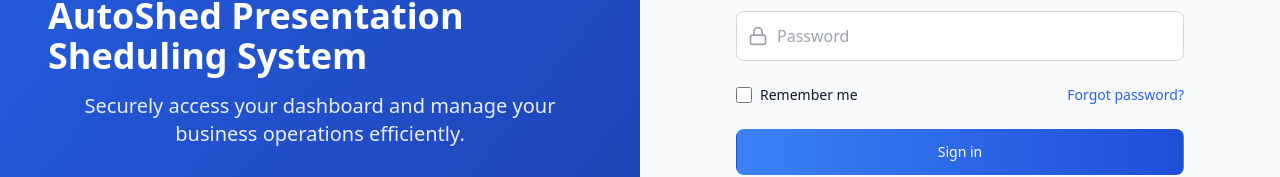
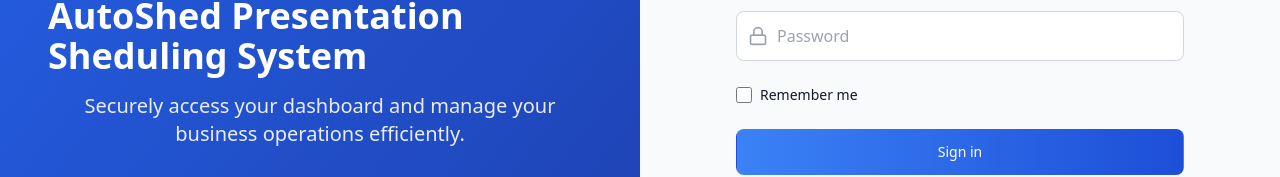
Before and after one commit to Kavindu-18/AutoShed, a React (Vite) app in the folder frontend/: page /login in a window 1280 px wide. Shown: the part 408-585 px from the top of the page. Built offline with nearby package versions, Linux system fonts and the light colour scheme.

Commit message:
login examiner

```diff
--- a/frontend/src/pages/Loginpage.jsx
+++ b/frontend/src/pages/Loginpage.jsx
@@ -110,11 +110,7 @@
                 </label>
               </div>
 
-              <div className="text-sm">
-                <a href="#" className="font-medium text-blue-600 hover:text-blue-500 transition-colors">
-                  Forgot password?
-                </a>
-              </div>
+
             </div>
 
             <button
```
